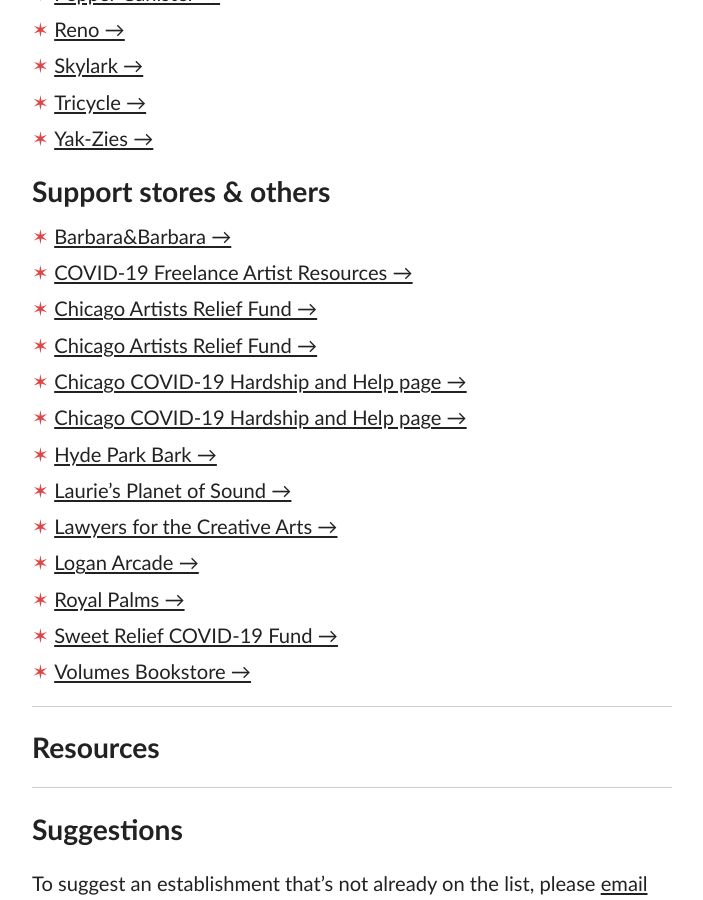
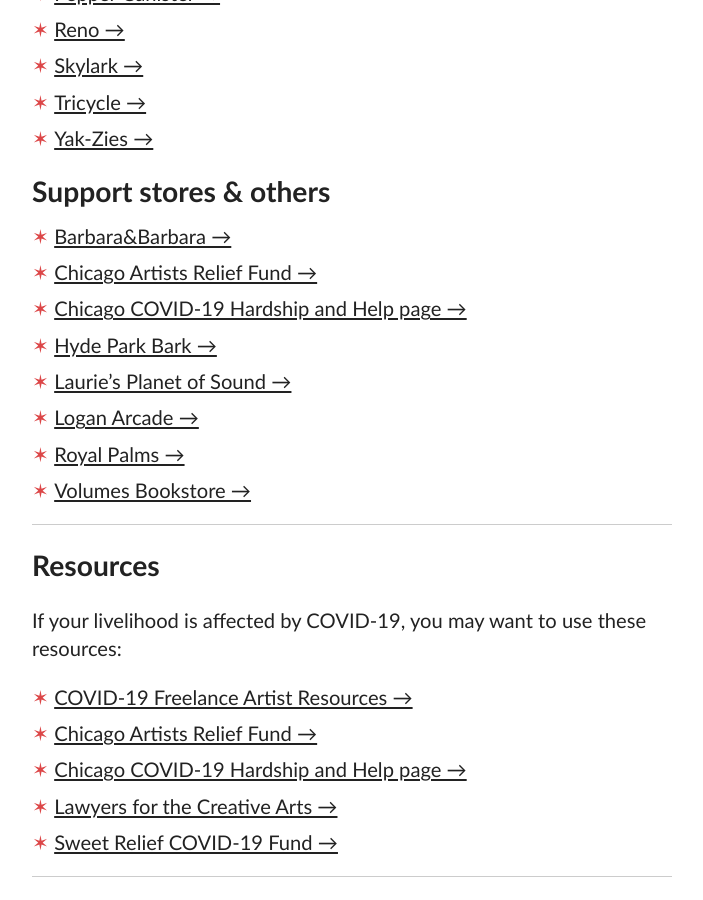
Before and after one commit to spencertweedy/chicagoservicerelief, a Jekyll site: the page built from index.html, in a window 1280 px wide and 900 px high, scrolled down 2985 px. Shown: the whole window, without its empty margins (288-991 px from the left). Built offline with Jekyll 4.4.1, drawn with Linux system fonts in a browser that asks for light colours.

Commit message:
add resources section

```diff
--- a/index.html
+++ b/index.html
@@ -43,7 +43,7 @@
   <h2 id="stores-and-others">Support stores &amp; others</h2>
   <ul>
     {% for item in items %}
-      {% if item.type != 'bar' and item.type != 'venue' and item.type != 'restaurant' and item.type != 'theater' %}
+      {% if item.type != 'bar' and item.type != 'venue' and item.type != 'restaurant' and item.type != 'theater' and item.type != 'resource' %}
         <li>
           <a href="{{ item.url }}">{{ item.title }} &rarr;</a>
           {% if item.note %}<span class="item-note">{{ item.note }}</span>{% endif %}
@@ -55,7 +55,17 @@
   <section id="resources">
     <hr>
     <h2>Resources</h2>
-    <p></p>
+    <p>If your livelihood is affected by COVID-19, you may want to use these resources:</p>
+    <ul>
+      {% for item in items %}
+        {% if item.type contains 'resource' %}
+          <li>
+            <a href="{{ item.url }}">{{ item.title }} &rarr;</a>
+            {% if item.note %}<span class="item-note">{{ item.note }}</span>{% endif %}
+          </li>
+        {% endif %}
+      {% endfor %}
+    </ul>
   </section>
 
   <section id="suggestions">
```
